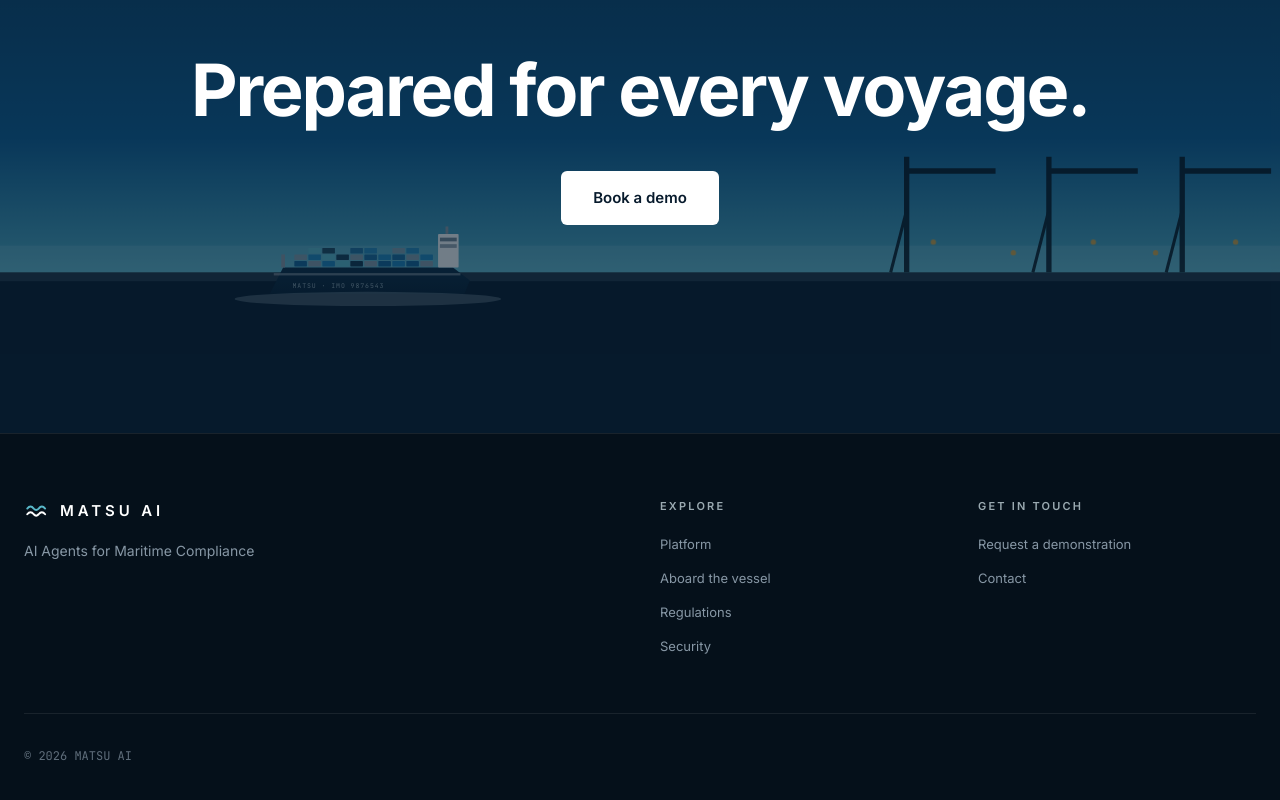
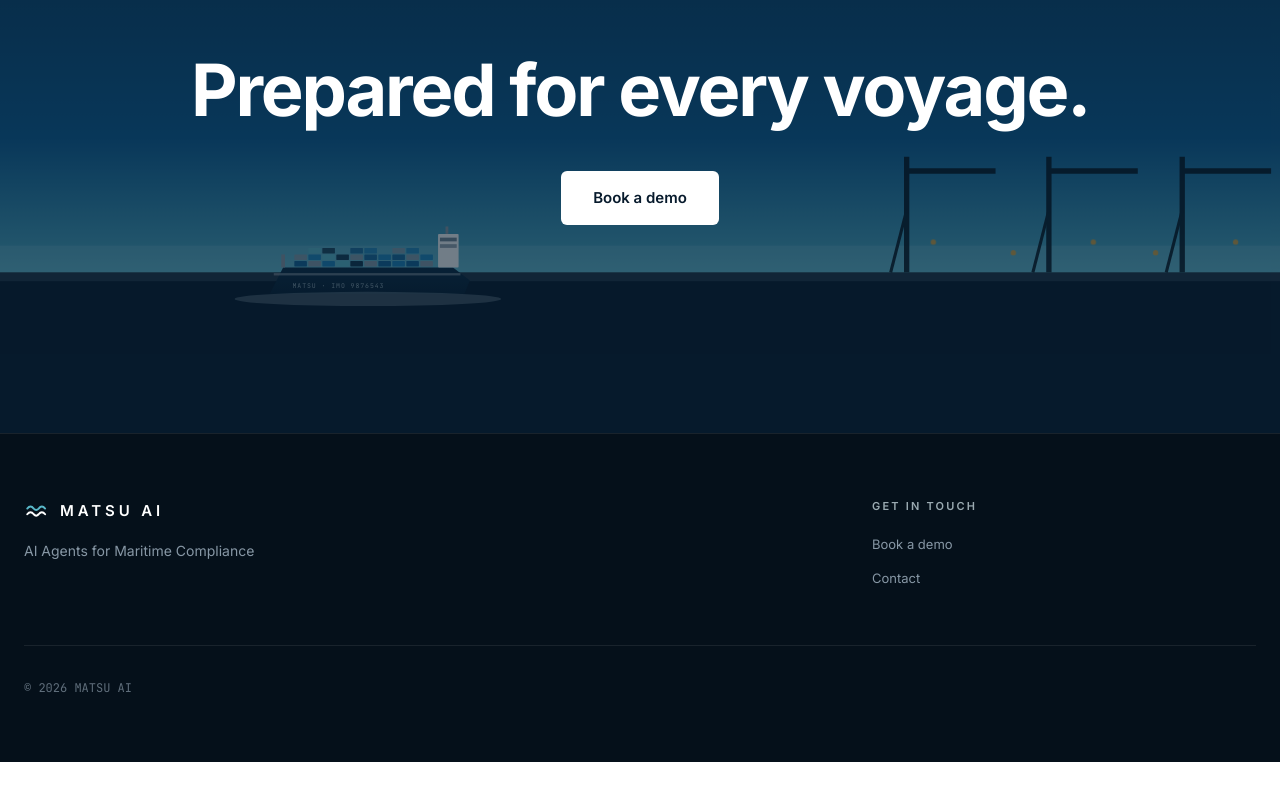
Before and after one commit to Mianmalol/matsu-site, a React (Vite) app: page / in a window 1280 px wide. Shown: the part 9354-10154 px from the top of the page. After the commit the page ends 10116 px from the top, so only its background shows below. Built offline with nearby package versions, Linux system fonts and the light colour scheme.

Commit message:
Footer: Book a demo + Contact -> alexander.m.zhao@columbia.edu, drop Explore column
Co-Authored-By: Claude Fable 5 <noreply@anthropic.com>

```diff
--- a/src/sections/Footer.tsx
+++ b/src/sections/Footer.tsx
@@ -7,18 +7,14 @@ import { Wordmark } from '@/components/ui'
 export default function Footer() {
   const cols: { h: string; l: [string, string][] }[] = [
     {
-      h: 'Explore',
-      l: [['Platform', '#platform'], ['Aboard the vessel', '#solutions'], ['Regulations', '#regulations'], ['Security', '#security']],
-    },
-    {
       h: 'Get in touch',
-      l: [['Request a demonstration', 'mailto:marco0111ml@gmail.com?subject=Matsu%20demo%20request'], ['Contact', 'mailto:marco0111ml@gmail.com']],
+      l: [['Book a demo', 'mailto:alexander.m.zhao@columbia.edu?subject=Matsu%20demo%20request'], ['Contact', 'mailto:alexander.m.zhao@columbia.edu']],
     },
   ]
   return (
     <footer id="company" className="bg-abyss border-t border-white/8">
       <div className="max-w-[1280px] mx-auto px-6 py-16">
-        <div className="grid grid-cols-2 md:grid-cols-4 gap-10 mb-14">
+        <div className="grid grid-cols-2 md:grid-cols-3 gap-10 mb-14">
           <div className="col-span-2">
             <Wordmark light />
             <p className="mt-4 text-sm text-steel leading-relaxed max-w-xs">
```
